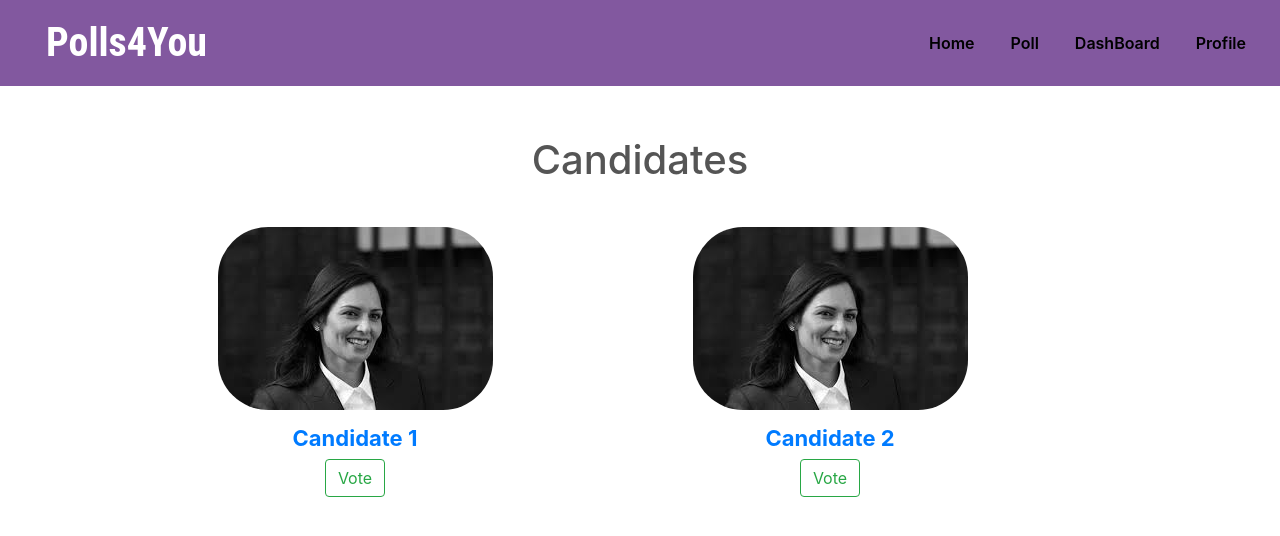
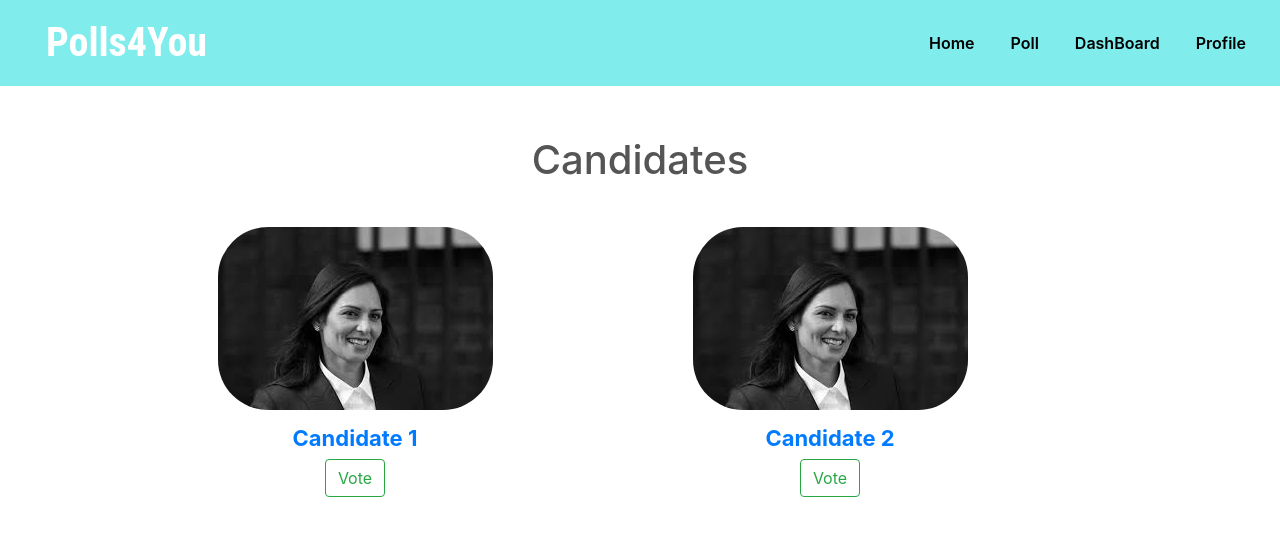
Before and after one commit to IAMAKSHAYSHETTY/polls, a plain HTML site: page site/poll.html in a window 1280 px wide. Drawn offline with Linux system fonts and the light colour scheme.

Commit message:
final-col-change

```diff
--- a/site/css/stylesDash.css
+++ b/site/css/stylesDash.css
@@ -34,7 +34,7 @@
 }
 .navbar
 {
-  background:#82589F;
+  background:#81ecec;
 }
 .navbar-toggler
 {
--- a/site/css/stylesHome.css
+++ b/site/css/stylesHome.css
@@ -34,7 +34,7 @@
 }
 .navbar
 {
-  background:#82589F;
+  background:#81ecec;
 }
 .navbar-toggler
 {
--- a/site/css/stylespoll.css
+++ b/site/css/stylespoll.css
@@ -34,7 +34,7 @@
 }
 .navbar
 {
-  background:#82589F;
+  background:#81ecec;
 }
 .navbar-toggler
 {
--- a/site/css/stylespro.css
+++ b/site/css/stylespro.css
@@ -34,7 +34,7 @@
 }
 .navbar
 {
-  background:#82589F;
+  background:#81ecec;
 }
 .navbar-toggler
 {
```
